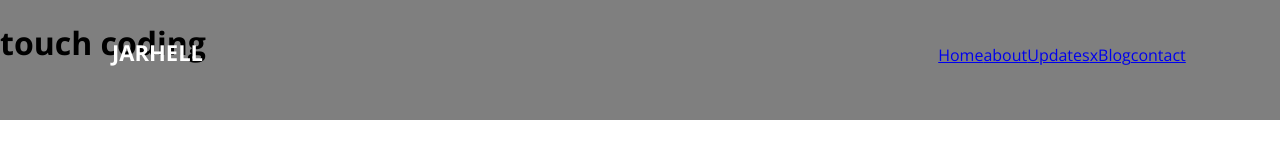
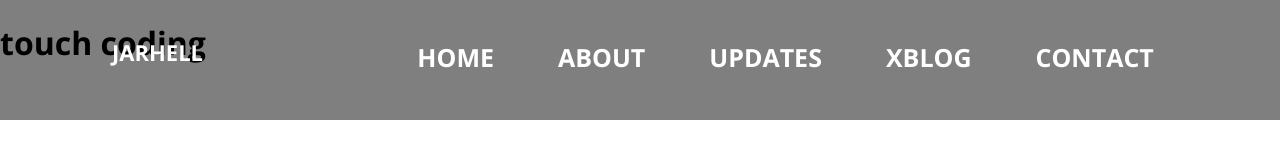
Before and after one commit to jarhell/nav_bar, a plain HTML site: page index.html in a window 1280 px wide. Drawn offline with nearby package versions, Linux system fonts and the light colour scheme.

Commit message:
add css attribute on the a:hover

```diff
--- a/css/styles.css
+++ b/css/styles.css
@@ -30,6 +30,19 @@ nav ul {
   margin: 0 0.2px;
   padding: 0;
   display: flex;
-  margin-top: 27px;
 }
-nav ul li a
+/*a tag important*/
+nav ul li a {
+  line-height: 80px;
+  color: #fff;
+  padding: 15px 32px;
+  text-decoration: none;
+  text-transform: uppercase;
+  font-size: 25px;
+  font-weight: bold;
+}
+/*hover is active now*/
+nav ul li a:hover {
+  background: rgba(0, 0, 0, 0.61);
+  border-radius: 6px;
+}
```
